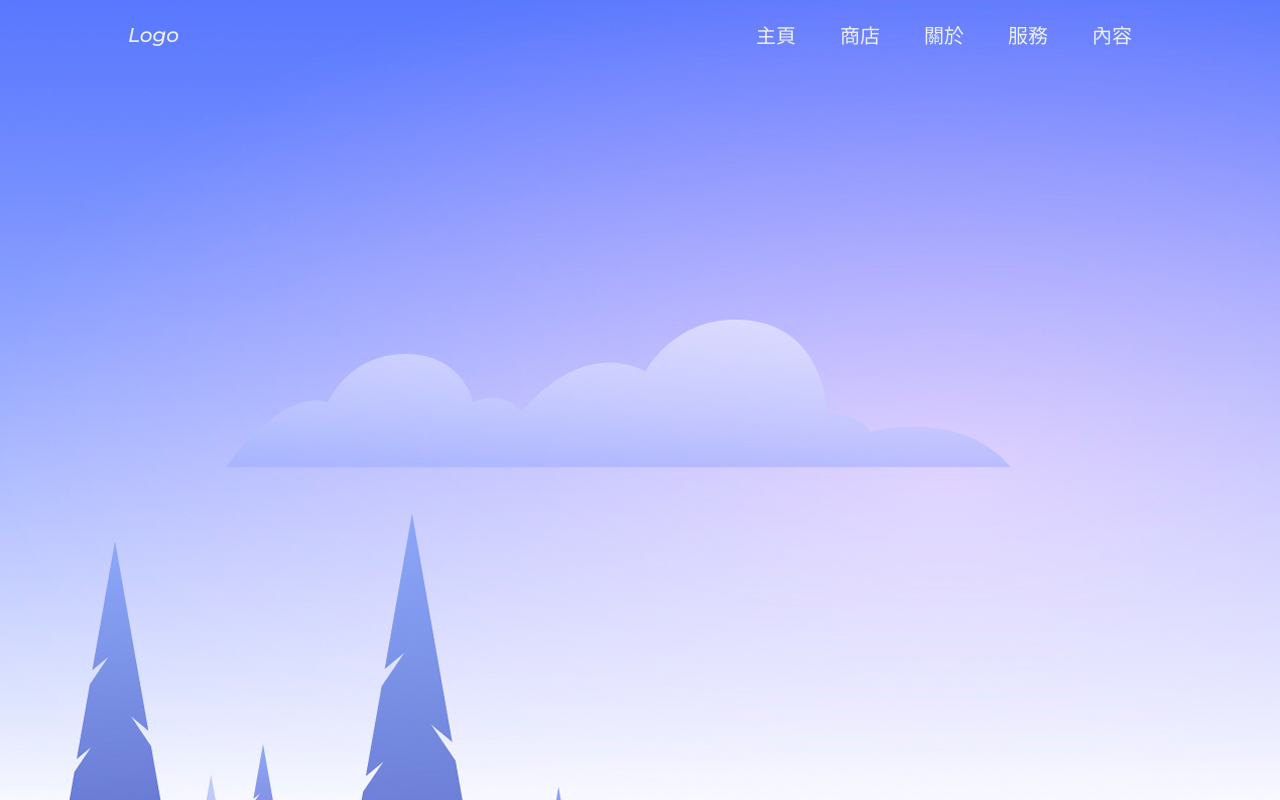
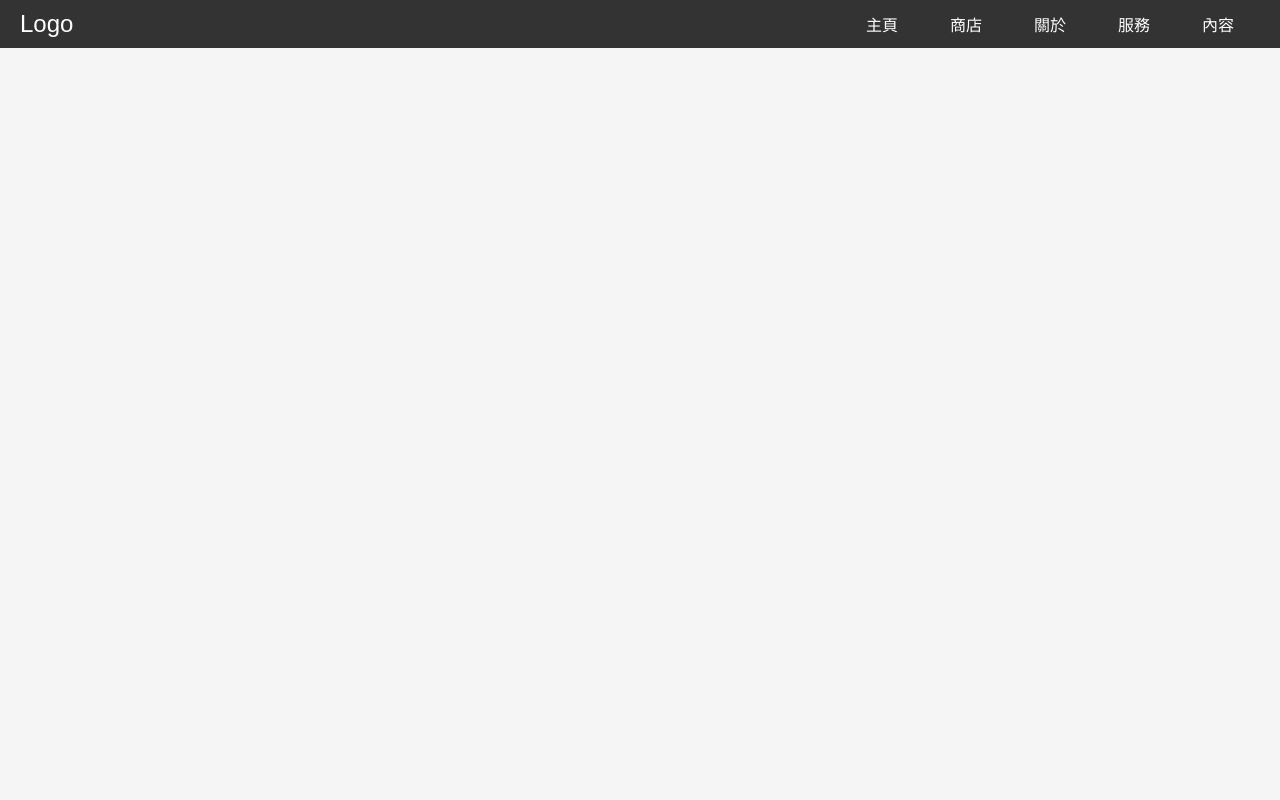
Before and after one commit to leo950723/my-web, a plain HTML site: page index.html in a window 1280 px wide. Drawn offline with Linux system fonts and the light colour scheme.

Commit message:
chatgpt version1

```diff
--- a/index.html
+++ b/index.html
@@ -1,23 +1,20 @@
 <!DOCTYPE html>
-<html>
+<html lang="en">
 
 <head>
   <meta charset="utf-8">
-  <meta name="viewport" content="width=device-width">
-  <title>web practise</title>
-  <link href="style.css" rel="stylesheet" type="text/css" />
+  <meta name="viewport" content="width=device-width, initial-scale=1.0">
+  <title>Web Practise</title>
+  <link href="style.css" rel="stylesheet" type="text/css">
 </head>
 
 <body>
-
-
   <header>
     <div>
       <a href="#" class="Logo">Logo</a>
     </div>
-
-    <div class=list>
-      <nav class=" navbar">
+    <div class="list">
+      <nav class="navbar">
         <ul>
           <li><a href="#" class="P">主頁</a></li>
           <li><a href="#" class="P">商店</a></li>
@@ -27,13 +24,20 @@
         </ul>
       </nav>
     </div>
+    <button class="menu-toggle">顯示更多</button>
   </header>
   <div class="container_1">
-
-
-
+    <!-- 主內容 -->
   </div>
 
+  <script>
+    // JavaScript 用於顯示/隱藏菜單
+    document.querySelector('.menu-toggle').addEventListener('click', function () {
+      document.querySelector('.navbar ul').classList.toggle('show');
+      // 添加過渡效果
+      document.body.style.backgroundColor = document.body.style.backgroundColor === 'white' ? '#f5f5f5' : 'white';
+    });
+  </script>
 </body>
 
 </html>
--- a/style.css
+++ b/style.css
@@ -1,106 +1,133 @@
 @import url('https://fonts.googleapis.com/css2?family=Montserrat:ital,wght@1,500&display=swap');
 
-@media (max-width: 768px) {
-  .P {
-    font-size: 0.8rem;
-    width: 40%;
-
+/* 確保所有元素的 margin 和 padding 設置為 0，並設置 box-sizing 為 border-box */
+* {
+  margin: 0;
+  padding: 0;
+  box-sizing: border-box;
 }
 
-
+/* 設置全局的字體和背景色 */
 body {
-    background: url("background.jpg") no-repeat;
+  font-family: Arial, sans-serif;
+  background-color: #f5f5f5;
+  color: #333;
+  transition: background-color 0.3s;
+  /* 添加背景色的過渡效果 */
 }
 
-  .navbar li {
-    display: inline-block;
-    padding: 0px 20px;
-  }
-
-  .navbar li a {
-    transition: all 0.3s ease;
-  }
-
-  .container_1 {
-    height: 150px;
-    text-align: center;
-    line-height: 100px;
-    padding: 10px 10%;
-    font-size: 30px;
-    font-family: "montserrat", sans-serif;
-  }
-
-  .navbar li a:hover {
-    color: #D55663;
-
-
-  }
-
+/* 設置 header 的樣式 */
 header {
   display: flex;
   justify-content: space-between;
   align-items: center;
-    padding: 20px 10%;
+  background-color: #333;
+  color: white;
+  padding: 10px 20px;
 }
 
+/* 設置 logo 的樣式 */
+.Logo {
+  font-size: 24px;
+  color: white;
+  text-decoration: none;
 }
 
-* {
-  box-sizing: border-box;
-  margin: 0;
-  padding: 0;
-
+/* 設置導航菜單的樣式 */
+.navbar ul {
+  display: flex;
+  list-style-type: none;
+  transition: max-height 0.3s ease-out, opacity 0.3s ease-out;
+  /* 添加過渡效果 */
+  max-height: 0;
+  overflow: hidden;
+  opacity: 0;
 }
 
-body {
-  background: url("background.jpg") no-repeat;
+.navbar ul.show {
+  max-height: 500px;
+  /* 根據實際內容高度調整 */
+  opacity: 1;
 }
 
-li,
-a,
-button {
-  font-family: "montserrat", sans-serif;
-  font-weight: 500;
-  font-size: 20px;
-  color: #edf0f1;
-  text-decoration: none;
-
-
+.navbar li {
+  margin: 0 10px;
 }
 
+.navbar a {
+  color: white;
+  text-decoration: none;
+  padding: 8px 16px;
+  transition: background-color 0.3s, color 0.3s;
+  /* 添加過渡效果 */
+}
 
+.navbar a:hover {
+  background-color: #555;
+  /* 背景色變化 */
+  color: #ffcc00;
+  /* 字體顏色變化 */
+}
 
+/* 響應式設計：在小屏幕上調整導航菜單 */
+@media (max-width: 768px) {
+  .navbar ul {
+    flex-direction: column;
+    width: 100%;
+    display: flex;
+  }
+
+  .navbar li {
+    text-align: center;
+    margin: 10px 0;
+  }
 
   header {
-  display: flex;
-  justify-content: space-between;
-  align-items: center;
-  padding: 20px 10%;
+    flex-direction: column;
   }
 
-
-
-.navbar li {
-  display: inline-block;
-  padding: 0px 20px;
+  .menu-toggle {
+    display: block;
+    /* 顯示按鈕 */
+    background-color: #333;
+    color: white;
+    border: none;
+    padding: 10px;
+    cursor: pointer;
+    margin-top: 10px;
+    transition: background-color 0.3s, color 0.3s;
+    /* 添加過渡效果 */
   }
 
-.navbar li a {
-  transition: all 0.3s ease;
+  .menu-toggle:hover {
+    background-color: #555;
+    /* 背景色變化 */
+    color: #ffcc00;
+    /* 字體顏色變化 */
   }
 
-
-.navbar li a:hover {
-  color: #D55663;
-
-
+  .menu-toggle:active {
+    background-color: #777;
+    /* 按下時背景色變化 */
+    color: #fff;
+    /* 按下時字體顏色變化 */
+  }
 }
 
+/* 在大屏幕上隱藏菜單按鈕 */
+@media (min-width: 769px) {
+  .menu-toggle {
+    display: none;
+  }
+
+  .navbar ul {
+    display: flex;
+    max-height: none;
+    opacity: 1;
+  }
+}
+
+/* 主內容容器的樣式 */
 .container_1 {
-  height: 150px;
-  text-align: center;
-  line-height: 100px;
-  padding: 10px 10%;
-  font-size: 30px;
-  font-family: "montserrat", sans-serif;
+  padding: 20px;
 }
```
Lines whose indentation alone changed are shown as unchanged.
